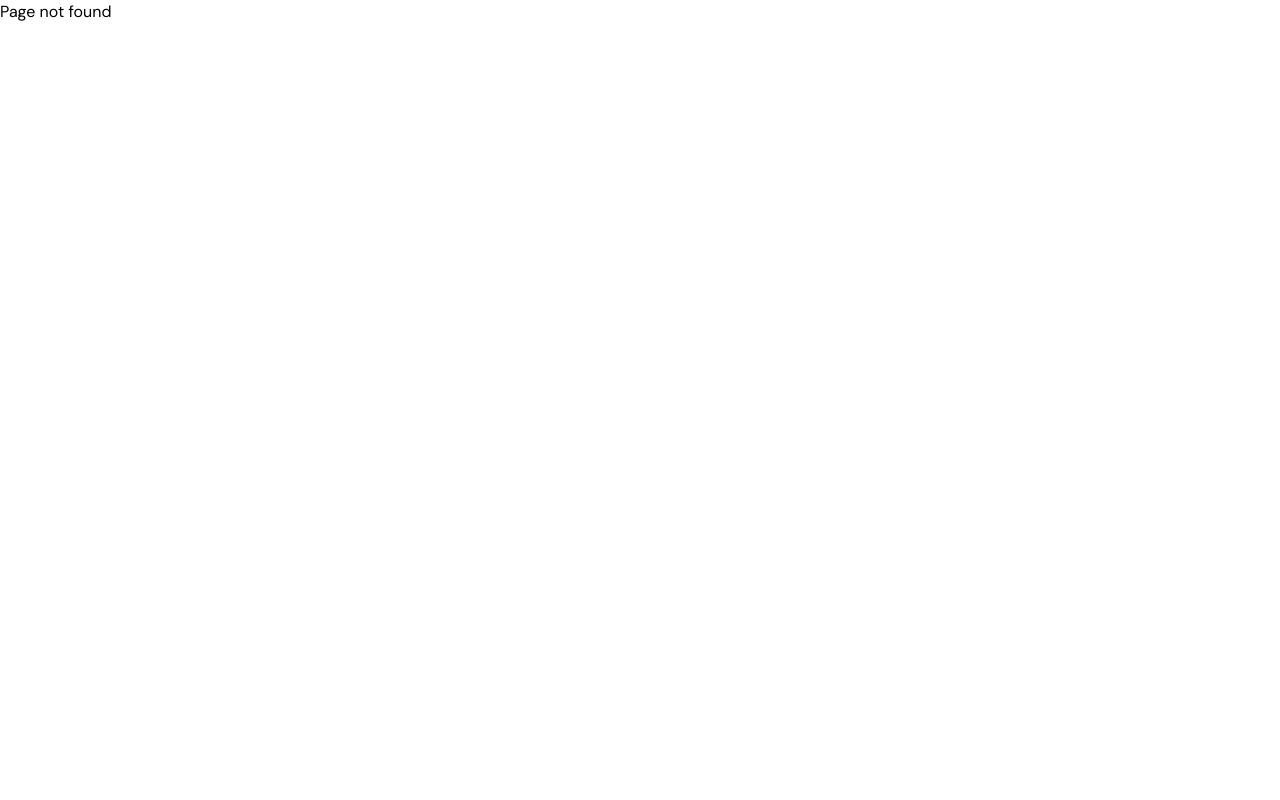
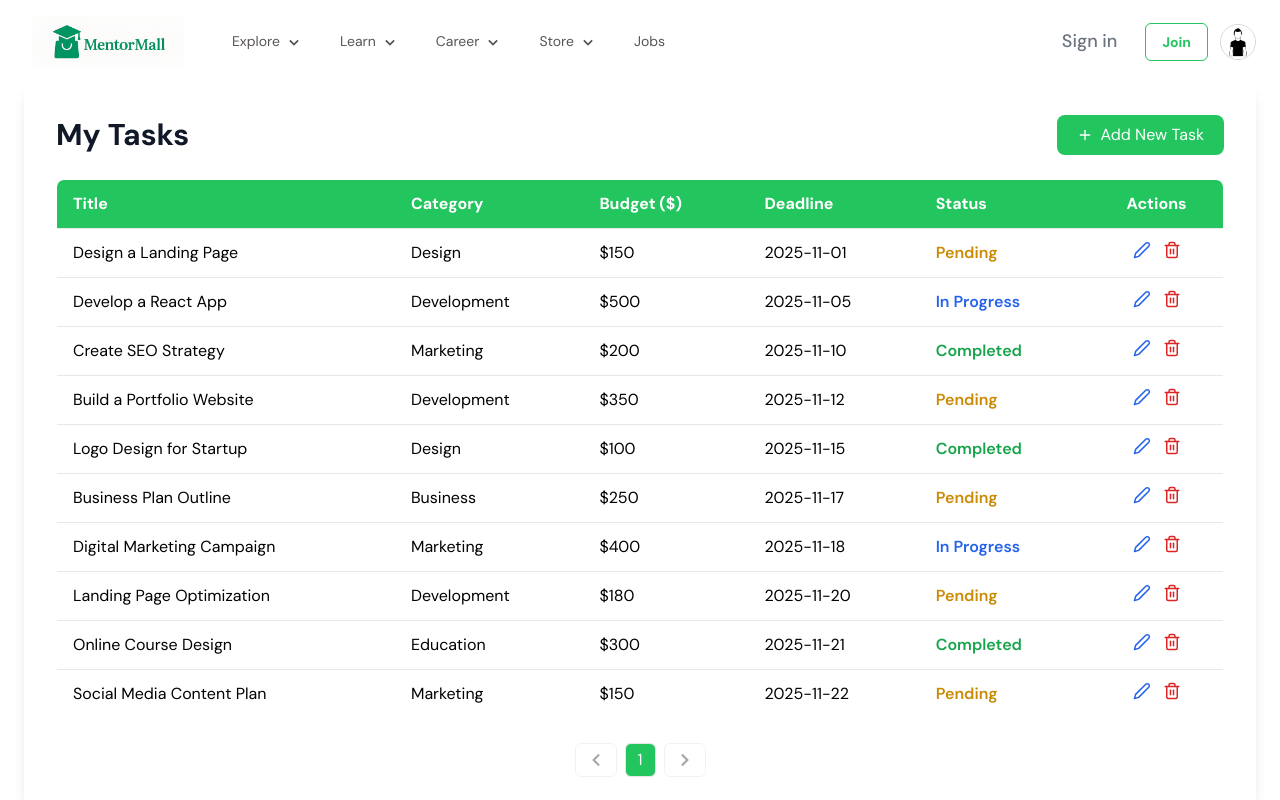
Before and after one commit to ehsan953/MentorMall, a React (Vite) app: page /mytasks in a window 1280 px wide. Before the commit this address had no page. Shown: the top 800 px of the page. Built offline with nearby package versions, Linux system fonts and the light colour scheme.

Commit message:
feature: Add my tasks page

```diff
--- a/src/components/home/HireMentore.tsx
+++ b/src/components/home/HireMentore.tsx
@@ -7,7 +7,7 @@ import PostTask from "../tasks/PostTask";
 const HireMentorSection = () => {
   const [isSignupModalOpen, setIsSignupModalOpen] = useState(false);
   const [isPostTaskModalOpen, setIsPostTaskModalOpen] = useState(false);
-   const handleModalClose = () => {
+  const handleModalClose = () => {
     setIsSignupModalOpen(false);
     setIsPostTaskModalOpen(false);
   };
--- a/src/components/layout/Header.tsx
+++ b/src/components/layout/Header.tsx
@@ -1,6 +1,6 @@
 import { useState, useEffect, useRef } from "react";
 import { NavLink } from "react-router-dom";
-import { FaBell, FaUser, FaSearch } from "react-icons/fa";
+import { FaBell, FaUser, FaSearch, FaTasks, FaCog, FaSignOutAlt } from "react-icons/fa";
 import { BiChevronDown } from "react-icons/bi";
 import { MdApps } from "react-icons/md";
 import Button from "../../components/common/Button";
@@ -23,6 +23,7 @@ export default function Header() {
     setIsContactUsModalOpen(false);
   };
   const dropdownRef = useRef<HTMLDivElement>(null);
+  const userDropdownRef = useRef<HTMLDivElement>(null);
 
   const toggleDropdown = (dropdown: string) => {
     setOpenDropdown((prevDropdown) =>
@@ -36,10 +37,13 @@ export default function Header() {
 
   useEffect(() => {
     const handleClickOutside = (event: MouseEvent) => {
-      if (
+      const isClickOutsideAll =
         dropdownRef.current &&
-        !dropdownRef.current.contains(event.target as Node)
-      ) {
+        !dropdownRef.current.contains(event.target as Node) &&
+        userDropdownRef.current &&
+        !userDropdownRef.current.contains(event.target as Node);
+
+      if (isClickOutsideAll) {
         setOpenDropdown(null);
         setIsMenuOpen(false);
       }
@@ -221,7 +225,7 @@ export default function Header() {
             </div>
             {/* Add other dropdowns here */}
           </div>
-            <div className="flex items-center gap-2">
+            <div className="flex items-center gap-3">
               <Button customClass="px-4 py-2 rounded-md text-gray-500 font-medium hover:text-green-500" onClick={() => setIsSigninModalOpen(true)}>
                 <span>Sign in</span>
               </Button>
@@ -233,6 +237,56 @@ export default function Header() {
               </Button>
               {/* <FaBell className="text-2xl cursor-pointer text-gray-500" />
               <FaUser className="text-2xl cursor-pointer text-gray-500" /> */}
+              {/* User Avatar Menu */}
+              <div className="relative" ref={userDropdownRef}>
+                <div
+                  onClick={() => toggleDropdown("user")}
+                  className="flex items-center gap-1 cursor-pointer"
+                >
+                  <img
+                    src="/default-member.png"
+                    alt="User Avatar"
+                    className="w-9 h-9 rounded-full border border-gray-300"
+                  />
+                  {/* <BiChevronDown className="text-gray-600" /> */}
+                </div>
+
+                {openDropdown === "user" && (
+                  <div className="absolute right-0 mt-2 w-44 bg-white shadow-lg rounded-md p-2 z-50">
+                    <Link
+                      to="/profile"
+                      onClick={closeDropdown}
+                      className="flex items-center gap-3 px-4 py-2 text-sm text-gray-700 hover:bg-gray-200 rounded-md"
+                    >
+                      <FaUser className="text-gray-500" />
+                      Profile
+                    </Link>
+                    <Link
+                      to="/mytasks"
+                      onClick={closeDropdown}
+                      className="flex items-center gap-3 px-4 py-2 text-sm text-gray-700 hover:bg-gray-200 rounded-md"
+                    >
+                      <FaTasks className="text-gray-500" />
+                      My Tasks
+                    </Link>
+                    <Link
+                      to="/settings"
+                      onClick={closeDropdown}
+                      className="flex items-center gap-3 px-4 py-2 text-sm text-gray-700 hover:bg-gray-200 rounded-md"
+                    >
+                      <FaCog className="text-gray-500" />
+                      Settings
+                    </Link>
+                    <button
+                      onClick={() => alert("Logout clicked")}
+                      className="flex items-center gap-3 w-full text-left px-4 py-2 text-sm text-red-600 hover:bg-gray-100 rounded-md"
+                    >
+                      <FaSignOutAlt className="text-red-500" />
+                      Logout
+                    </button>
+                  </div>
+                )}
+              </div>
             </div>
             {isSignupModalOpen && (
               <Modal
--- /dev/null
+++ b/src/pages/MyTasks.tsx
@@ -0,0 +1,158 @@
+import React, { useState } from "react";
+import { FiEdit2, FiTrash2, FiPlus } from "react-icons/fi";
+import { FaChevronLeft, FaChevronRight } from "react-icons/fa";
+import PostTask from "../components/tasks/PostTask";
+import Modal from "../components/common/modal/Modal";
+const MyTasks: React.FC = () => {
+  // 🔹 Dummy tasks (manual data)
+  const [tasks, setTasks] = useState([
+    { id: 1, title: "Design a Landing Page", category: "Design", budget: 150, deadline: "2025-11-01", status: "Pending" },
+    { id: 2, title: "Develop a React App", category: "Development", budget: 500, deadline: "2025-11-05", status: "In Progress" },
+    { id: 3, title: "Create SEO Strategy", category: "Marketing", budget: 200, deadline: "2025-11-10", status: "Completed" },
+    { id: 4, title: "Build a Portfolio Website", category: "Development", budget: 350, deadline: "2025-11-12", status: "Pending" },
+    { id: 5, title: "Logo Design for Startup", category: "Design", budget: 100, deadline: "2025-11-15", status: "Completed" },
+    { id: 6, title: "Business Plan Outline", category: "Business", budget: 250, deadline: "2025-11-17", status: "Pending" },
+    { id: 7, title: "Digital Marketing Campaign", category: "Marketing", budget: 400, deadline: "2025-11-18", status: "In Progress" },
+    { id: 8, title: "Landing Page Optimization", category: "Development", budget: 180, deadline: "2025-11-20", status: "Pending" },
+    { id: 9, title: "Online Course Design", category: "Education", budget: 300, deadline: "2025-11-21", status: "Completed" },
+    { id: 10, title: "Social Media Content Plan", category: "Marketing", budget: 150, deadline: "2025-11-22", status: "Pending" },
+  ]);
+
+  // 🔹 Pagination setup
+  const [currentPage, setCurrentPage] = useState(1);
+  const tasksPerPage = 10;
+
+  const indexOfLastTask = currentPage * tasksPerPage;
+  const indexOfFirstTask = indexOfLastTask - tasksPerPage;
+  const currentTasks = tasks.slice(indexOfFirstTask, indexOfLastTask);
+
+  const totalPages = Math.ceil(tasks.length / tasksPerPage);
+
+  const handlePageChange = (page: number) => setCurrentPage(page);
+  const [isPostTaskModalOpen, setIsPostTaskModalOpen] = useState(false);
+    const handleModalClose = () => {
+      setIsPostTaskModalOpen(false);
+    };
+  // 🔹 Mock actions
+  const handleEdit = (id: number) => alert(`✏️ Edit Task #${id}`);
+  const handleDelete = (id: number) => {
+    if (window.confirm("Are you sure you want to delete this task?")) {
+      alert(`🗑️ Task #${id} deleted`);
+    }
+  };
+
+  return (
+    <div className="max-w-[1400px] mx-auto px-6">
+      <div className="p-8 bg-white shadow-lg rounded-xl relative">
+        {/* Header Section */}
+        <div className="flex justify-between items-center mb-6">
+          <h2 className="text-3xl font-bold text-gray-900">My Tasks</h2>
+          <button
+            className="flex items-center gap-2 bg-green-500 text-white px-5 py-2 rounded-lg hover:bg-green-600 transition"
+            onClick={() => setIsPostTaskModalOpen(true)}
+          >
+            <FiPlus /> Add New Task
+          </button>
+        </div>
+
+        {/* Table */}
+        <div className="overflow-x-auto">
+          <table className="min-w-full border border-gray-200 rounded-lg overflow-hidden">
+            <thead className="bg-green-500 text-white">
+              <tr>
+                <th className="px-4 py-3 text-left">Title</th>
+                <th className="px-4 py-3 text-left">Category</th>
+                <th className="px-4 py-3 text-left">Budget ($)</th>
+                <th className="px-4 py-3 text-left">Deadline</th>
+                <th className="px-4 py-3 text-left">Status</th>
+                <th className="px-4 py-3 text-center">Actions</th>
+              </tr>
+            </thead>
+            <tbody>
+              {currentTasks.map((task) => (
+                <tr key={task.id} className="border-t hover:bg-gray-50 transition">
+                  <td className="px-4 py-3">{task.title}</td>
+                  <td className="px-4 py-3">{task.category}</td>
+                  <td className="px-4 py-3">${task.budget}</td>
+                  <td className="px-4 py-3">{task.deadline}</td>
+                  <td
+                    className={`px-4 py-3 font-semibold ${
+                      task.status === "Completed"
+                        ? "text-green-600"
+                        : task.status === "In Progress"
+                        ? "text-blue-600"
+                        : "text-yellow-600"
+                    }`}
+                  >
+                    {task.status}
+                  </td>
+                  <td className="px-4 py-3 text-center flex justify-center gap-3">
+                    <button
+                      onClick={() => handleEdit(task.id)}
+                      className="text-blue-600 hover:text-blue-800"
+                      title="Edit Task"
+                    >
+                      <FiEdit2 size={18} />
+                    </button>
+                    <button
+                      onClick={() => handleDelete(task.id)}
+                      className="text-red-600 hover:text-red-800"
+                      title="Delete Task"
+                    >
+                      <FiTrash2 size={18} />
+                    </button>
+                  </td>
+                </tr>
+              ))}
+            </tbody>
+          </table>
+        </div>
+
+        {/* Pagination */}
+        <div className="flex justify-center mt-6 space-x-2">
+          <button
+            onClick={() => handlePageChange(currentPage - 1)}
+            disabled={currentPage === 1}
+            className="px-3 py-1 border rounded-md text-gray-600 disabled:opacity-50 hover:bg-gray-100"
+          >
+            <FaChevronLeft className="h-[14px]" />
+          </button>
+
+          {Array.from({ length: totalPages }, (_, i) => (
+            <button
+              key={i}
+              onClick={() => handlePageChange(i + 1)}
+              className={`px-3 py-1 border rounded-md ${
+                currentPage === i + 1
+                  ? "bg-green-500 text-white"
+                  : "text-gray-700 hover:bg-gray-100"
+              }`}
+            >
+              {i + 1}
+            </button>
+          ))}
+
+          <button
+            onClick={() => handlePageChange(currentPage + 1)}
+            disabled={currentPage === totalPages}
+            className="px-3 py-1 border rounded-md text-gray-600 disabled:opacity-50 hover:bg-gray-100"
+          >
+            <FaChevronRight className="h-[14px]" />
+          </button>
+        </div>
+
+        {/* Add Task Modal */}
+        {isPostTaskModalOpen && (
+            <Modal
+              isModalOpen={isPostTaskModalOpen}
+              onModalClose={handleModalClose}
+            >
+              <PostTask onClose={handleModalClose} />
+            </Modal>
+          )}
+      </div>
+    </div>
+  );
+};
+
+export default MyTasks;
--- a/src/router/routes.tsx
+++ b/src/router/routes.tsx
@@ -9,6 +9,7 @@ import Store from "@/pages/Store";
 import Home from "@/pages/Home";
 import Programs from "@/pages/Programs"
 import ProductDetail from "@/pages/ProductDetails"
+import MyTasks from "@/pages/MyTasks"
 import { createBrowserRouter as Router } from "react-router-dom";
 
 export const routes = Router([
@@ -60,6 +61,10 @@ export const routes = Router([
         path: "/programs",
         element: <Programs />,
       },
+      {
+        path: "/mytasks",
+        element: <MyTasks />,
+      },
     ],
   },
 ]);
```
